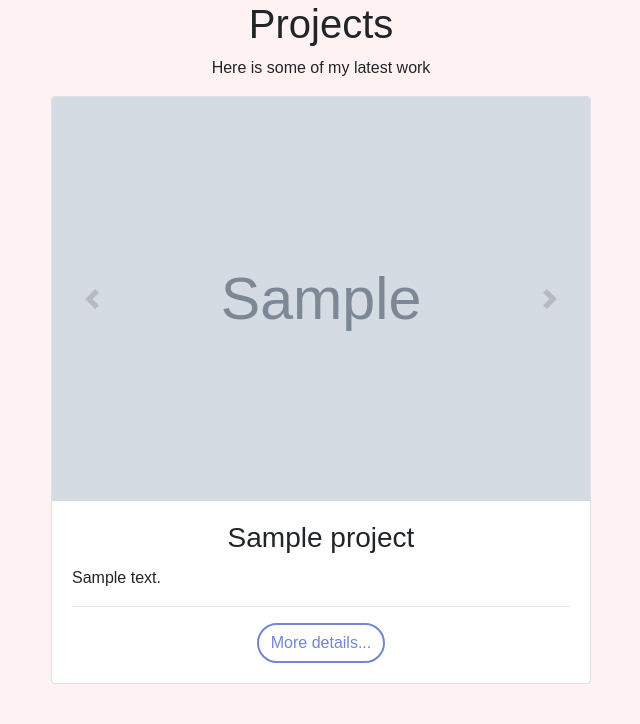
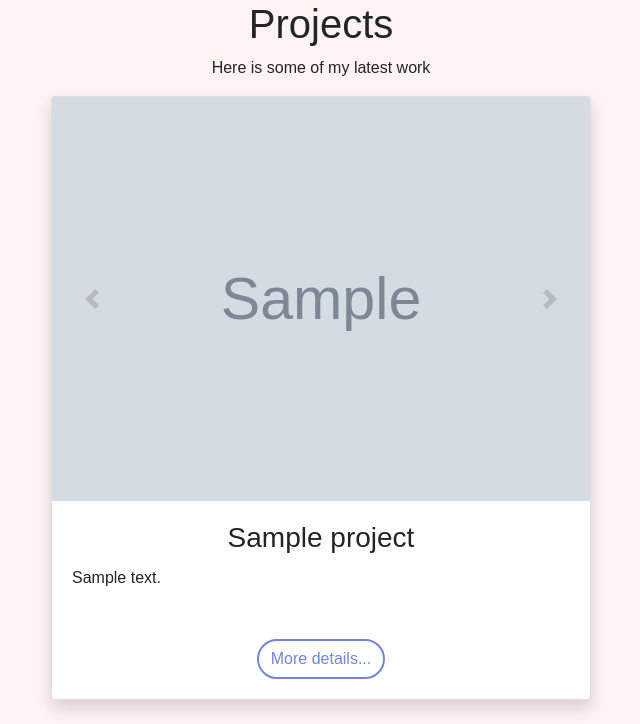
Before and after one commit to JackPflaum/MyPortfolioWebsite, a Django app: page /projects/ in a window 1280 px wide. Shown: the part 76-800 px from the top of the page, without its empty margins (319-959 px from the left). Run offline with Django 4.2, Linux system fonts and the light colour scheme; tables that the repository leaves empty hold one stand-in row (values such as "Sample post"); grey boxes marked "Sample" are stand-in pictures; some libraries are stand-ins or nearby versions.

Commit message:
height of cards layout lines up when side by side

```diff
--- a/MyPortfolioWebsite/jacks_website/templates/projects.html
+++ b/MyPortfolioWebsite/jacks_website/templates/projects.html
@@ -8,8 +8,8 @@
 <div class="container">
     <div class="row justify-content-center">
         {% for project in projects %}
-        <div class="col-lg-6 col-md-8 col-sm-10">
-            <div class="card text-center mb-4">
+        <div class="col-lg-6 col-md-8 col-sm-10 d-flex">
+            <div class="card text-center mb-4 w-100 shadow">
                 <div id="projectCarousel-{{ project.id }}" class="carousel slide" data-ride="carousel">
                     <div class="inner-carousel">
                         {% for images in project.images.all %}
@@ -28,12 +28,15 @@
                     </a>
                 </div>
 
-                <div class="card-body">
+                <div class="card-body d-flex flex-column">
                     <h3 class="card-title">{{ project.title }}</h3>
                     <p class="card-text text-justify">{{ project.brief_description }}</p>
                     <hr>
-                    <a href="{% url 'project_details' slug=project.slug %}" class="btn btn-custom">
-                        More details...</a>
+                    <div class="mt-auto"> {# push button to bottom of card #}
+                        <a href="{% url 'project_details' slug=project.slug %}" class="btn btn-custom">
+                            More details...
+                        </a>
+                    </div>
                 </div>
             </div>
         </div>
```
